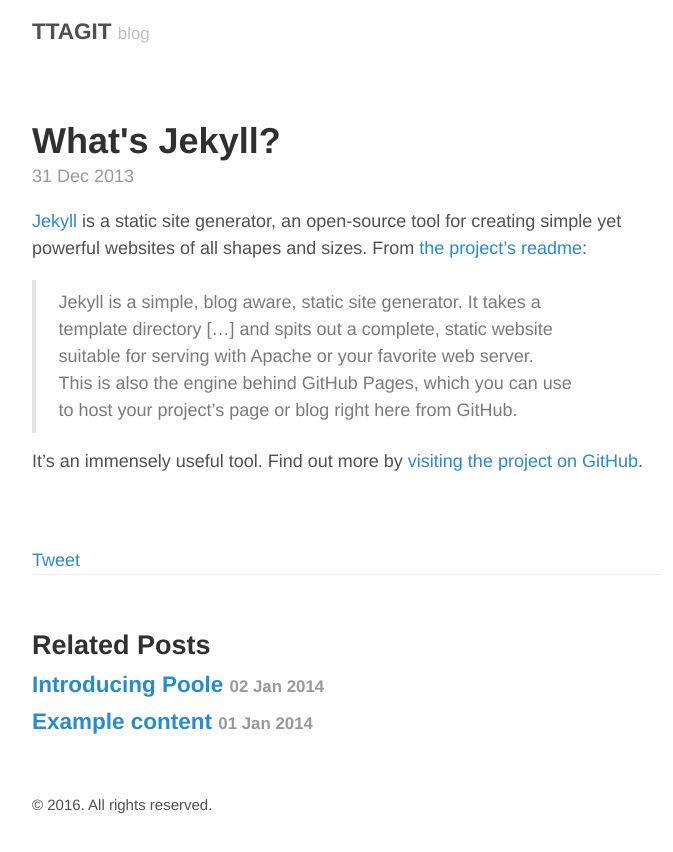
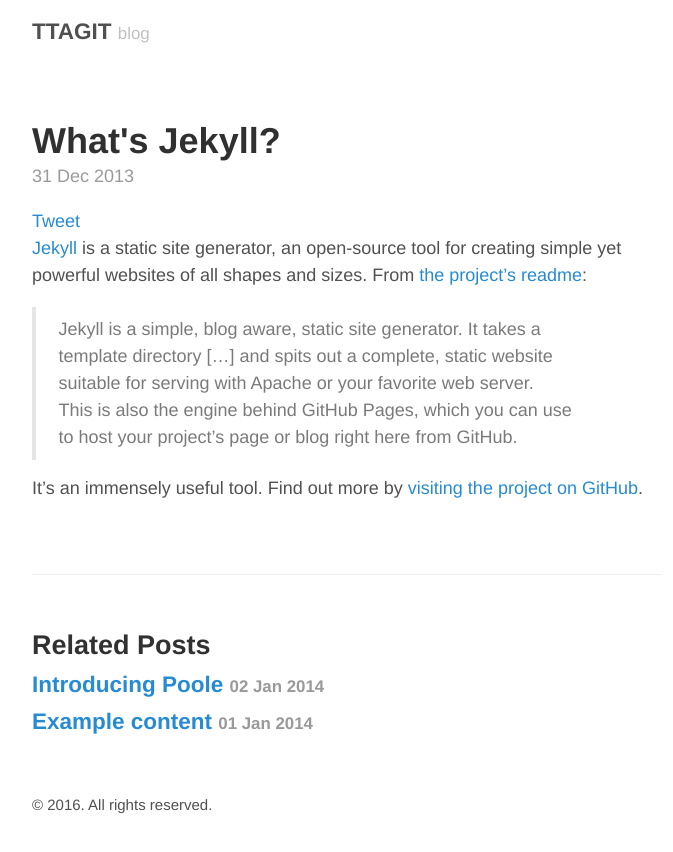
Before and after one commit to ttagit/blog, a Jekyll site: the page built from _posts/2013-12-31-whats-jekyll.md, in a window 1280 px wide. Shown: the top 852 px of the page, without its empty margins (293-966 px from the left). Built offline with Jekyll 4.4.1, drawn with Linux system fonts in a browser that asks for light colours; comment, search, counter and statistics services are not loaded.

Commit message:
large twitter button

```diff
--- a/_layouts/post.html
+++ b/_layouts/post.html
@@ -5,12 +5,14 @@ layout: default
 <article class="post">
   <h1 class="post-title">{{ page.title }}</h1>
   <time datetime="{{ page.date | date_to_xmlschema }}" class="post-date">{{ page.date | date_to_string }}</time>
+
+  <a href="https://twitter.com/share" class="twitter-share-button" data-via="ttagit2" data-size="large" data-hashtags="twitter">Tweet</a>
+  <script>!function(d,s,id){var js,fjs=d.getElementsByTagName(s)[0],p=/^http:/.test(d.location)?'http':'https';if(!d.getElementById(id)){js=d.createElement(s);js.id=id;js.src=p+'://platform.twitter.com/widgets.js';fjs.parentNode.insertBefore(js,fjs);}}(document, 'script', 'twitter-wjs');</script>
+
   {{ content }}
 </article>
 
 <div id='ttagit'></div>
-<a href="https://twitter.com/share" class="twitter-share-button" data-via="ttagit2">Tweet</a>
-<script>!function(d,s,id){var js,fjs=d.getElementsByTagName(s)[0],p=/^http:/.test(d.location)?'http':'https';if(!d.getElementById(id)){js=d.createElement(s);js.id=id;js.src=p+'://platform.twitter.com/widgets.js';fjs.parentNode.insertBefore(js,fjs);}}(document, 'script', 'twitter-wjs');</script>
 
 {% if site.related_posts != empty %}
 <aside class="related">
```
